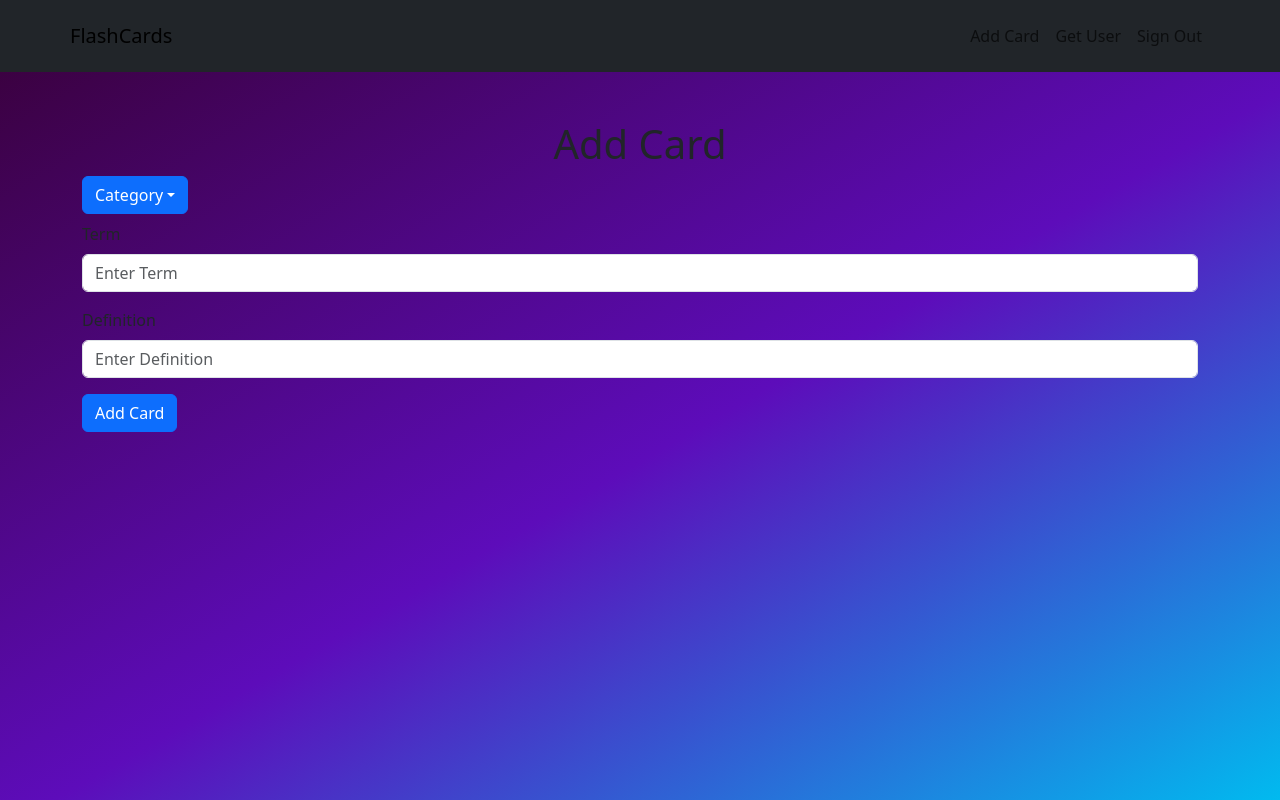
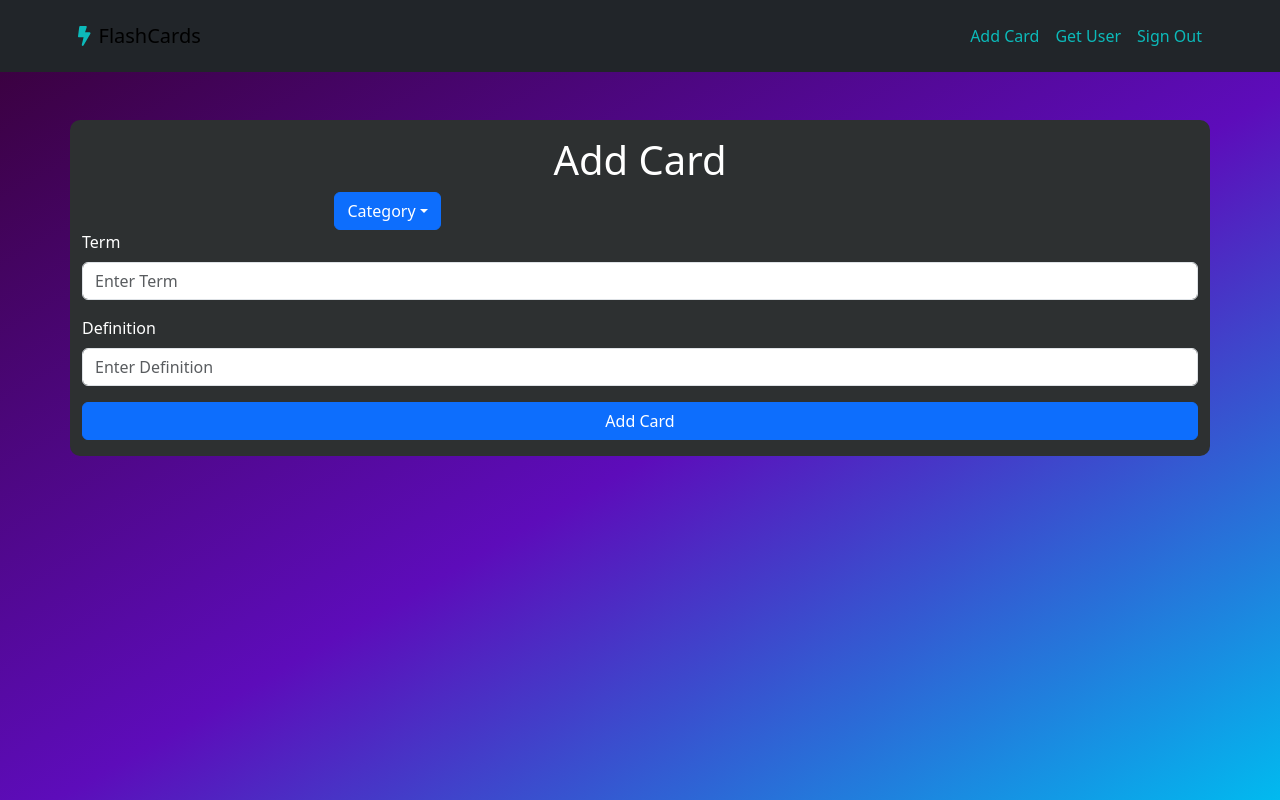
Before and after one commit to gitJakers/flashcard, a React (Create React App) app: page /addcard in a window 1280 px wide. Built offline with nearby package versions, Linux system fonts and the light colour scheme.

Commit message:
added more style removed some comments

```diff
--- a/package.json
+++ b/package.json
@@ -5,6 +5,7 @@
   "dependencies": {
     "@fortawesome/fontawesome-svg-core": "^1.2.36",
     "@fortawesome/free-solid-svg-icons": "^5.15.4",
+    "@fortawesome/react-fontawesome": "^0.1.15",
     "@testing-library/jest-dom": "^5.11.4",
     "@testing-library/react": "^11.1.0",
     "@testing-library/user-event": "^12.1.10",
--- a/src/App.css
+++ b/src/App.css
@@ -43,6 +43,27 @@
   justify-content: center;
 }
 
+.addCard {
+  border-radius: 10px;
+  color: white;
+  padding: 1rem;
+  min-width: 400px;
+  /* max-width: 20rem; */
+  background-color: rgb(45, 48, 49);
+}
+
+.addCardBtn {
+  min-width: 100% !important;
+}
+
+.addCardCategory {
+  display: flex;
+  flex-direction: row;
+  justify-content: space-around;
+  /* padding-top: 10px;
+  padding-bottom: 10px; */
+}
+
 .card-back, .card-front {
   height: 10rem;
   width: 100%;
@@ -77,25 +98,18 @@
   border-style:solid;
   border-color: #0CBABA;
   background: transparent;
+  display: flex;
+  align-items: center;
+  justify-content: center;
+  justify-content: space-around;
+  flex-direction: column;
   /* background-color: #0CBABA; */
 }
 
-.prevBtn:hover {
-  content:;
+.prevBtn:hover, .nextBtn:hover {
   color: black;
-  padding-left: 2rem;
+  background-color: #0CBABA;
 }
-
-/* .nextBtn {
-
-} */
-
-/*
-.card-back {
-  background-color: #477470;
-  height: 20rem;
-  box-shadow: 0rem 0rem 1rem 1rem  #477470;
-} */
 
 .loginTitle {
   display: flex;
@@ -104,10 +118,6 @@
   padding-top: 2rem;
 }
 
-/* .signUpCard {
-  min-height: 100vh;
-} */
-
 .signUpSize {
   max-width: 400px;
 }
@@ -115,6 +125,11 @@
 .navbar {
   display: flex;
   justify-content: space-between;
+}
+
+.navbarText {
+  font-weight:600;
+  color: #0CBABA !important;
 }
 
 .background {
--- a/src/pages/addCard.js
+++ b/src/pages/addCard.js
@@ -1,7 +1,8 @@
 import React, { Component } from "react";
 import { Container, Row, Col, Form, Button, Dropdown } from "react-bootstrap";
 import { AddFlashCard } from "../services/firebase";
-import '../App.css';
+// import '../App.css';
+
 export default class AddCard extends Component {
     constructor() {
         super();
@@ -17,13 +18,13 @@ export default class AddCard extends Component {
 
     addClick = (e) => {
         e.preventDefault();
-        if(this.state.Category === ''){
+        if (this.state.Category === '') {
             alert('No Category selected')
-        }else if(this.state.Definition === ''){
+        } else if (this.state.Definition === '') {
             alert('No definition given')
-        }else if(this.state.Term === ''){
+        } else if (this.state.Term === '') {
             alert('No term given');
-        }else{
+        } else {
             AddFlashCard(this.state);
         }
     }
@@ -36,20 +37,21 @@ export default class AddCard extends Component {
         this.setState({ Definition: e.target.value });
     }
 
-    handleCategory(e){
-        this.setState({Category: e.target.text});
+    handleCategory(e) {
+        this.setState({ Category: e.target.text });
     }
 
     render() {
         return (
-            <Container>
+            <Container className="addCard">
                 <Row>
                     <Col md={12} className="d-flex justify-content-center">
                         <h1>Add Card</h1>
                     </Col>
                     <Form>
+                        <div className="addCardCategory">
                             <Dropdown>
-                            <Dropdown.Toggle /*variant="success"*/ id="dropdown-basic">
+                                <Dropdown.Toggle id="dropdown-basic">
                                     Category
                                 </Dropdown.Toggle>
                                 <Dropdown.Menu>
@@ -60,6 +62,7 @@ export default class AddCard extends Component {
                                 </Dropdown.Menu>
                             </Dropdown>
                             <h1>{this.state.Category}</h1>
+                        </div>
                         <Form.Group className="mb-3" controlId="formBasicPassword">
                             <Form.Label>Term</Form.Label>
                             <Form.Control value={this.state.Term} onChange={this.handleTerm} type="text" placeholder="Enter Term" />
@@ -68,7 +71,7 @@ export default class AddCard extends Component {
                             <Form.Label>Definition</Form.Label>
                             <Form.Control value={this.state.Definition} onChange={this.handleDefinition} type="text" placeholder="Enter Definition" />
                         </Form.Group>
-                        <Button variant="primary" type="submit" onClick={this.addClick}>
+                        <Button className="addCardBtn" variant="primary" type="submit" onClick={this.addClick}>
                             Add Card
                         </Button>
                     </Form>
--- a/src/pages/flashcard.component.jsx
+++ b/src/pages/flashcard.component.jsx
@@ -2,6 +2,8 @@ import React, { Component } from "react";
 import { Container, Row, Col } from "react-bootstrap";
 import { getFlashCards, getData } from "../services/firebase.js";
 import ReactCardFlip from "react-card-flip";
+import { FontAwesomeIcon } from '@fortawesome/react-fontawesome';
+import { faArrowLeft, faArrowRight } from "@fortawesome/free-solid-svg-icons";
 
 export default class FlashCard extends Component {
   constructor(props) {
@@ -13,6 +15,8 @@ export default class FlashCard extends Component {
       term: true,
       index: 0,
       isFlipped: false,
+      leftArrow: '',
+      rightArrow: ''
     };
   }
 
@@ -67,8 +71,9 @@ export default class FlashCard extends Component {
           {/* Controls */}
           <Container className="center my-5">
             <Row>
-              <Col>
-                <button onClick={this.PrevCard} className="prevBtn">
+              <Col className="d-flex justify-content-center align-items-center">
+                <button  icon={faArrowLeft} onClick={this.PrevCard} className="prevBtn">
+                  <FontAwesomeIcon icon={faArrowLeft} />
                   Previous
                 </button>
               </Col>
@@ -84,6 +89,7 @@ export default class FlashCard extends Component {
               </Col>
               <Col>
                 <button onClick={this.NextCard} className="nextBtn">
+                  <FontAwesomeIcon icon={faArrowRight} />
                   Next
                 </button>
               </Col>
--- a/src/pages/navbar.js
+++ b/src/pages/navbar.js
@@ -1,12 +1,10 @@
 import React from 'react'
 import Container from 'react-bootstrap/Container';
-// import Row from 'react-bootstrap/Row';
 import Navbar from 'react-bootstrap/Navbar';
 import { Nav } from 'react-bootstrap';
-import { withRouter } from 'react-router-dom';
-import Col from 'react-bootstrap/Col';
-import { BrowserRouter as Link } from 'react-router-dom';
 import { logOut, getUser } from '../services/firebase';
+import { faBolt } from '@fortawesome/free-solid-svg-icons'
+import { FontAwesomeIcon } from '@fortawesome/react-fontawesome';
 
 function navbar(props) {
 
@@ -14,13 +12,12 @@ function navbar(props) {
         <>
             <Navbar className="mb-5" bg="dark" variant="dark">
                 <Container className="navbar">
-                    <Navbar.Brand href="/flashcards">FlashCards</Navbar.Brand>
+                    <Navbar.Brand href="/flashcards"><FontAwesomeIcon className="mx-2 navbarText" icon={faBolt} />FlashCards</Navbar.Brand>
                     <div>
                         <Nav className="me-auto">
-
-                            <Nav.Link href="/addcard">Add Card</Nav.Link>
-                            <Nav.Link href="" onClick={() => { getUser(props.user) }}>Get User</Nav.Link>
-                            <Nav.Link href="/login" onClick={(e) => { logOut(e) }}>Sign Out</Nav.Link>
+                            <Nav.Link className="navbarText" href="/addcard">Add Card</Nav.Link>
+                            <Nav.Link className="navbarText" href="" onClick={() => { getUser(props.user) }}>Get User</Nav.Link>
+                            <Nav.Link className="navbarText" href="/login" onClick={(e) => { logOut(e) }}>Sign Out</Nav.Link>
                         </Nav>
                     </div>
                 </Container>
@@ -48,4 +45,4 @@ function navbar(props) {
     )
 }
 
-export default withRouter(navbar)
+export default navbar
```
Also changed, not shown: 1 other file (tests, documents, lock files or other folders). Lines whose indentation alone changed are shown as unchanged.
